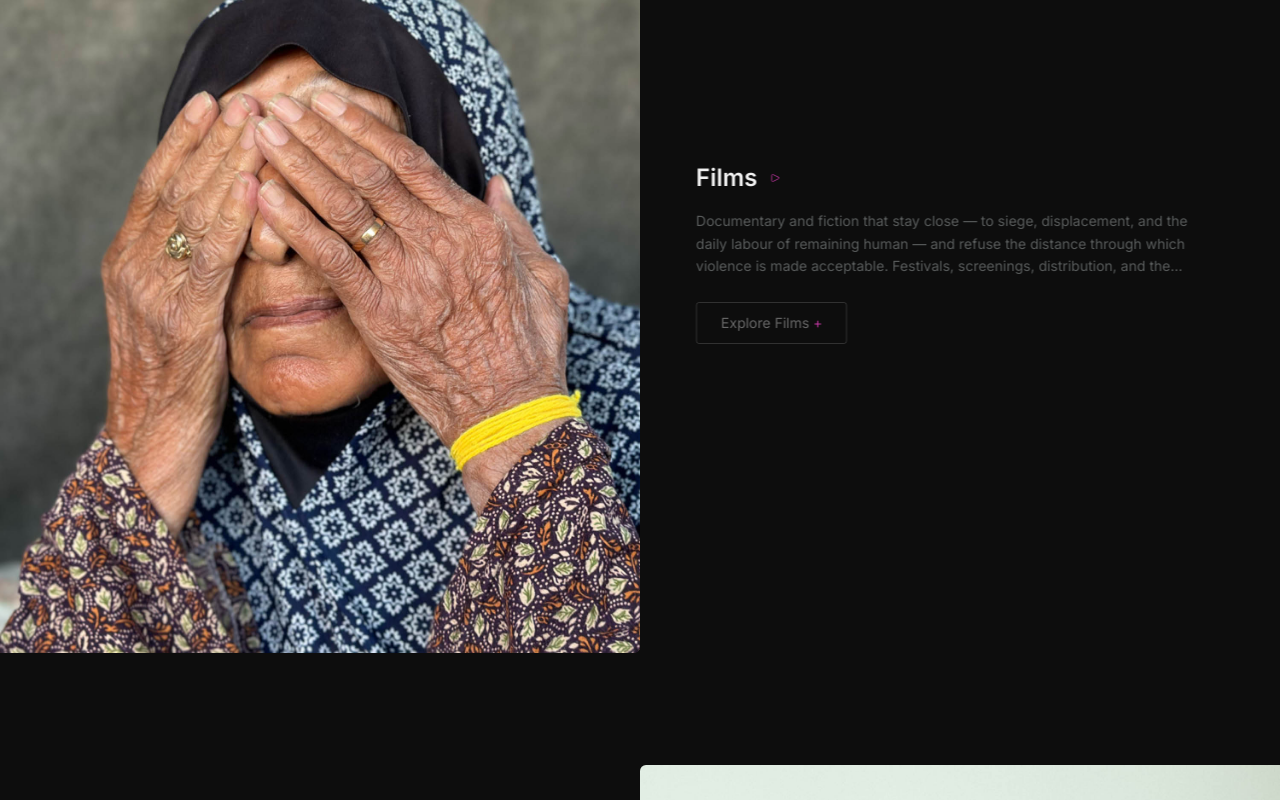
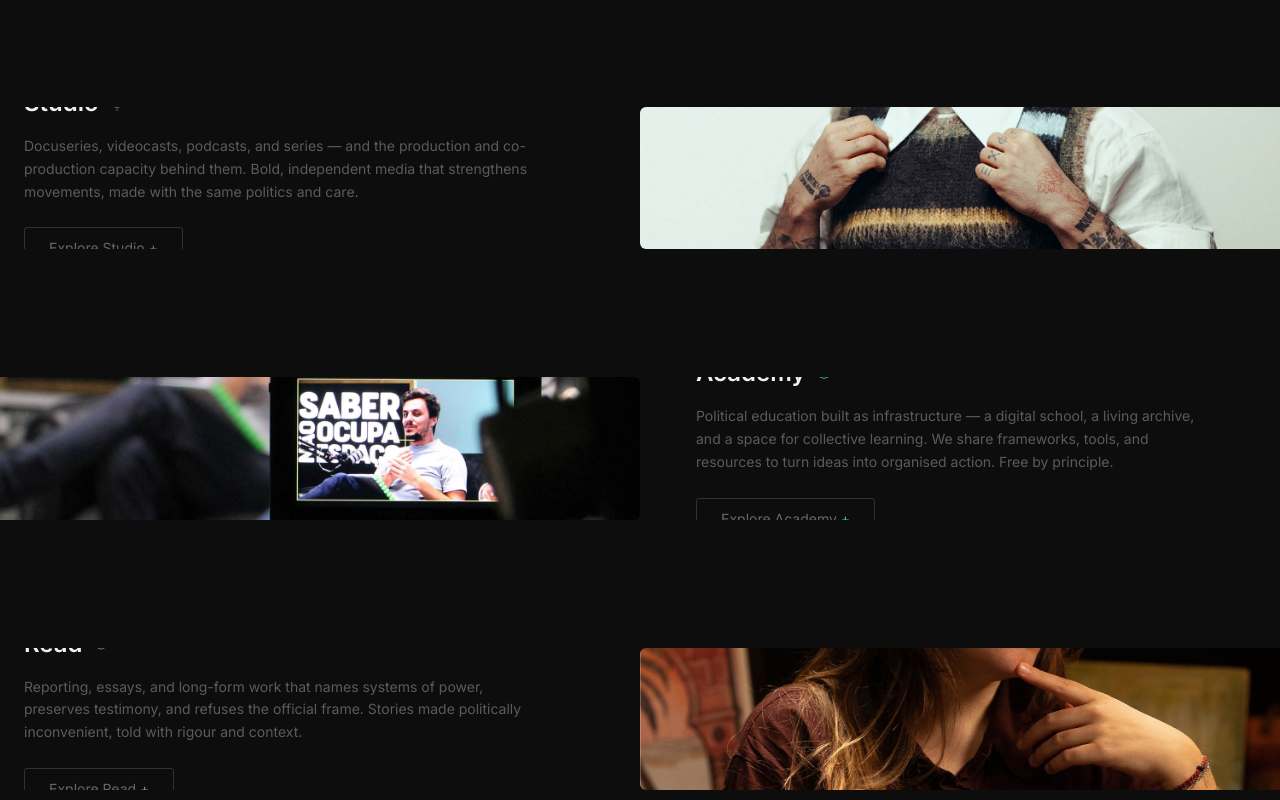
Before and after one commit to DevDabbagh/DontSkipHumanity, a Next.js app: page / in a window 1280 px wide. Shown: the part 1540-2340 px from the top of the page. Built offline with nearby package versions, Linux system fonts and the light colour scheme; no server answers; the database is empty.

Commit message:
fix: Agenda — more button radius 3px + new info icon, 2-line heading, button bottom-aligned

```diff
--- a/src/components/Academy.tsx
+++ b/src/components/Academy.tsx
@@ -12,7 +12,7 @@ export default function Academy() {
           <ScrollColorImage
             src="/images/political-education.jpg"
             alt="Academy — political education"
-            className="h-full md:rounded-tr-[6px] md:rounded-br-[6px]"
+            className="aspect-[9/2] md:rounded-tr-[6px] md:rounded-br-[6px]"
           />
         }
       >
--- a/src/components/CurtainReveal.tsx
+++ b/src/components/CurtainReveal.tsx
@@ -3,16 +3,13 @@
 import { type ReactNode, useRef, useState, useEffect } from "react";
 
 /**
- * Editorial split section: image on one half, text on the other.
+ * One-time curtain-reveal editorial section.
  *
- * Layout is a normal two-column flex row whose height is driven by the
- * content (the text), so the 4-line description + button always fit — no
- * internal scroll, no clipping. The image fills its half at whatever height
- * the text needs.
- *
- * Reveal animation is a one-time horizontal SLIDE + fade when the section
- * enters the viewport (image slides in from its own side, text from the
- * opposite side). No width/height "curtain" that changes the section height.
+ * Initial state: image covers ~100% width, text hidden behind it.
+ * When the section first enters the viewport, the image slides to 50%,
+ * uncovering the text. This happens ONCE — after the transition completes
+ * the layout is permanently locked at 50/50. Scrolling back up does NOT
+ * reverse the animation.
  */
 export default function CurtainReveal({
   image,
@@ -31,6 +28,7 @@ export default function CurtainReveal({
   useEffect(() => {
     const el = ref.current;
     if (!el) return;
+
     const observer = new IntersectionObserver(
       ([entry]) => {
         if (entry.isIntersecting) {
@@ -38,43 +36,43 @@ export default function CurtainReveal({
           observer.disconnect(); // one-time — never reverses
         }
       },
-      { threshold: 0.15 }
+      { threshold: 0.05 }
     );
+
     observer.observe(el);
     return () => observer.disconnect();
   }, []);
 
-  // Slide direction: image comes in from its own side; text from the opposite.
-  const imgHidden = mirrored ? "md:translate-x-10" : "md:-translate-x-10";
-  const textHidden = mirrored ? "md:-translate-x-10" : "md:translate-x-10";
-  const anim = "transition-all duration-[900ms] ease-[cubic-bezier(0.22,0.61,0.36,1)] will-change-transform";
-
   return (
-    <div ref={ref} className={`relative overflow-hidden ${className}`}>
-      <div className="flex flex-col md:flex-row md:items-stretch">
-        {/* ── Image half ── */}
+    <div ref={ref} className={`relative overflow-x-hidden ${className}`}>
+      {/* ── Text layer: positioned in the half that gets revealed ── */}
+      <div
+        className={`absolute top-0 bottom-0 w-1/2 flex items-center ${
+          mirrored ? "left-0" : "right-0"
+        }`}
+      >
         <div
-          className={`md:w-1/2 ${mirrored ? "md:order-2" : ""} ${anim} ${
-            revealed ? "opacity-100 translate-x-0" : `opacity-0 ${imgHidden}`
-          }`}
-        >
-          {/* Fixed height on mobile; on desktop it stretches to the text height */}
-          <div className="h-[200px] sm:h-[240px] md:h-full">{image}</div>
-        </div>
-
-        {/* ── Text half ── */}
-        <div
-          className={`md:w-1/2 flex items-center ${anim} ${
-            revealed ? "opacity-100 translate-x-0" : `opacity-0 ${textHidden}`
+          className={`w-full py-4 transition-opacity duration-[900ms] ease-out ${
+            revealed ? "opacity-100" : "opacity-0"
           } ${
             mirrored
-              ? "pr-6 md:pr-14 pl-6 md:pl-[max(1.5rem,calc((100vw-1400px)/2+2rem))]"
-              : "pl-6 md:pl-14 pr-6 md:pr-[max(1.5rem,calc((100vw-1400px)/2+2rem))]"
+              ? "pr-6 md:pr-14 pl-[max(1.5rem,calc((100vw-1400px)/2+2rem))]"
+              : "pl-6 md:pl-14 pr-[max(1.5rem,calc((100vw-1400px)/2+2rem))]"
           }`}
-          style={{ transitionDelay: "120ms" }}
+          style={{ transitionDelay: "300ms" }}
         >
-          <div className="w-full py-8 md:py-10">{children}</div>
+          {children}
         </div>
+      </div>
+
+      {/* ── Image curtain: starts at 100%, transitions once to 50% ── */}
+      <div
+        className={`relative z-10 transition-[width] duration-[900ms] ease-[cubic-bezier(0.22,0.61,0.36,1)] ${
+          mirrored ? "ml-auto" : ""
+        }`}
+        style={{ width: revealed ? "50%" : "100%" }}
+      >
+        {image}
       </div>
     </div>
   );
--- a/src/components/Journalism.tsx
+++ b/src/components/Journalism.tsx
@@ -16,7 +16,7 @@ export default function Journalism() {
           <ScrollColorImage
             src="/images/journalism.jpg"
             alt="Read — editorial and long-form"
-            className="h-full md:rounded-tl-[6px] md:rounded-bl-[6px]"
+            className="aspect-[9/2] md:rounded-tl-[6px] md:rounded-bl-[6px]"
           />
         }
       >
--- a/src/components/TheWork.tsx
+++ b/src/components/TheWork.tsx
@@ -53,7 +53,7 @@ export default function TheWork() {
           <ScrollColorImage
             src="/images/slider1.jpg"
             alt="Elderly hands clasped together"
-            className="h-full md:rounded-tr-[6px] md:rounded-br-[6px]"
+            className="aspect-[9/2] md:rounded-tr-[6px] md:rounded-br-[6px]"
           />
         }
       >
@@ -81,7 +81,7 @@ export default function TheWork() {
           <ScrollColorImage
             src="/images/studio.jpg"
             alt="Studio portrait"
-            className="h-full md:rounded-tl-[6px] md:rounded-bl-[6px]"
+            className="aspect-[9/2] md:rounded-tl-[6px] md:rounded-bl-[6px]"
           />
         }
       >
```
Also changed, not shown: src/components/Agenda.tsx (+9 -5 lines), assets/ic_more_landing.svg.
